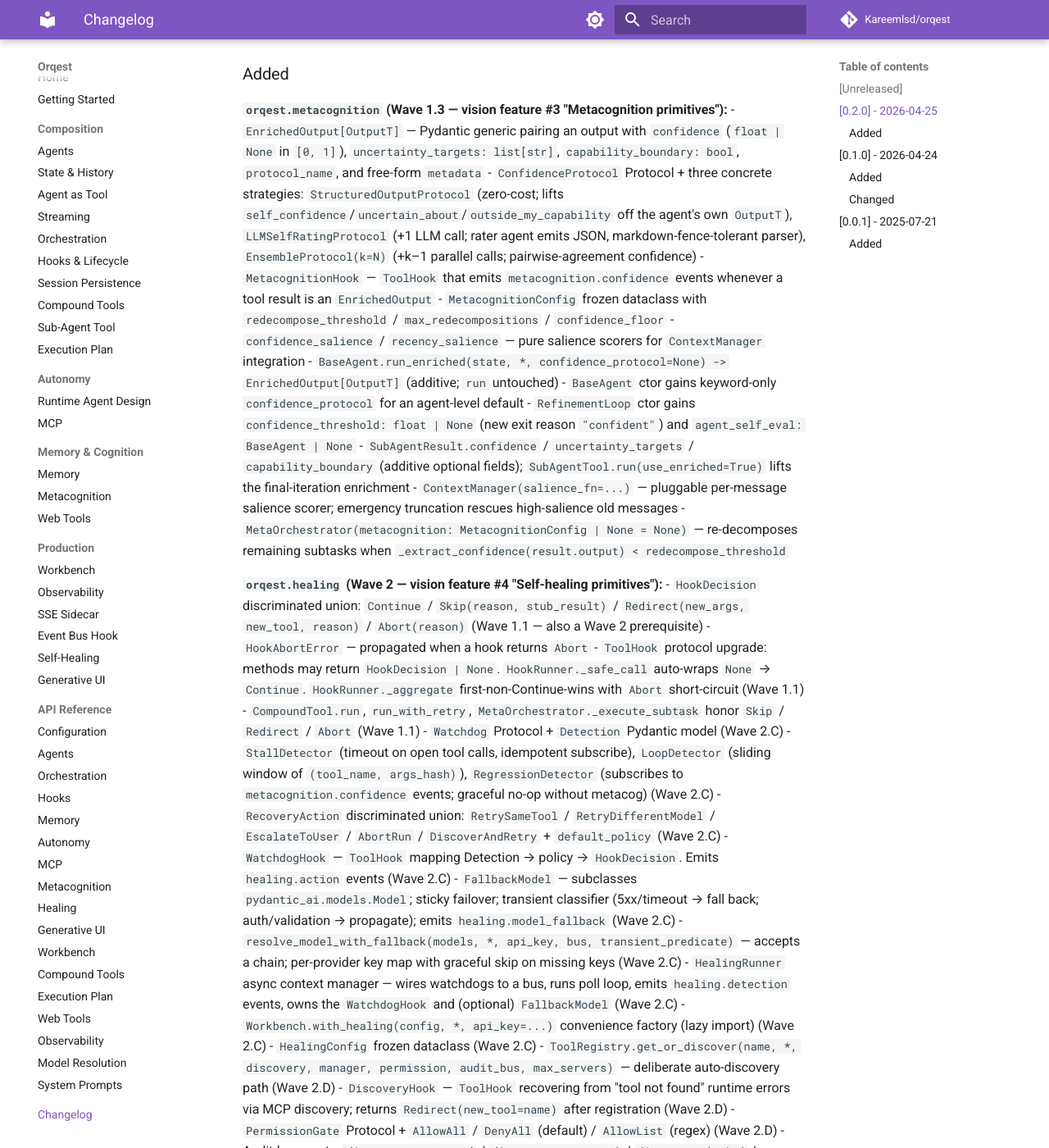
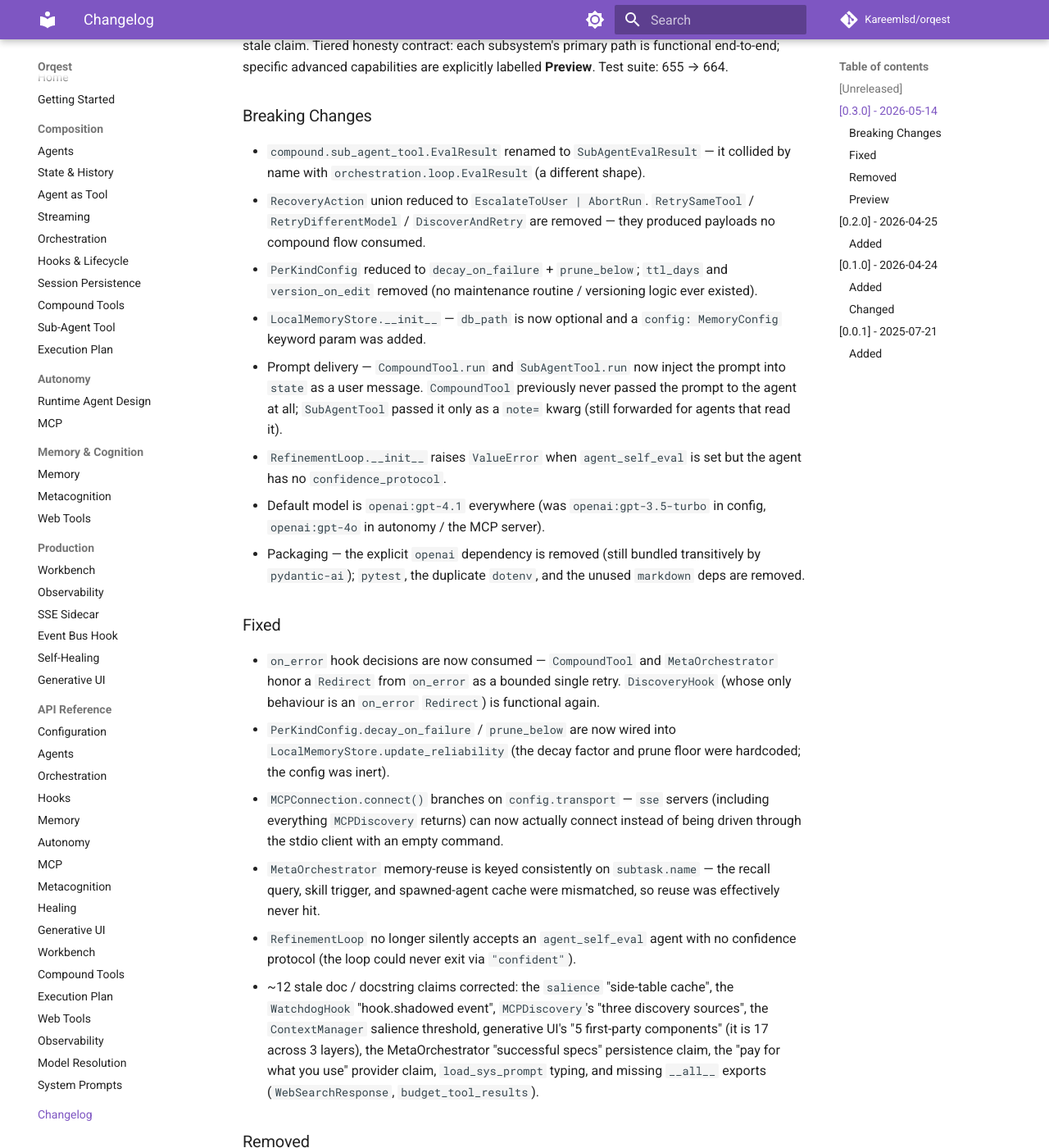
Before and after one commit to Kareemlsd/orqest, an MkDocs documentation site: the page built from docs/changelog.md, in a window 1280 px wide and 1400 px high, scrolled down 488 px. Shown: the whole window at 82% size. Built offline with MkDocs 1.6.1 and Material for MkDocs 9.7.7, drawn with Linux system fonts in a browser that asks for light colours; comment, search, counter and statistics services are not loaded; some of the changed text lies outside the part shown.

Commit message:
Reconcile: cut [0.3.0] CHANGELOG entry and bump version
Closes the reconcile pass.

- CHANGELOG.md + docs/changelog.md: [0.3.0] - 2026-05-14 entry with
  Breaking Changes / Fixed / Removed / Preview sections covering all of
  groups 1-3
- pyproject.toml: version 0.0.1 -> 0.3.0, resolving the long-standing
  pyproject-vs-CHANGELOG version contradiction
- CLAUDE.md / README.md / ROADMAP.md: version 0.0.1 -> 0.3.0, test count
  655 -> 664

664 tests pass; pyproject parses; no stray 0.0.1 / 655 in living docs.

Co-Authored-By: Claude Opus 4.7 (1M context) <noreply@anthropic.com>

```diff
--- a/docs/changelog.md
+++ b/docs/changelog.md
@@ -8,6 +8,45 @@ and this project adheres to [Semantic Versioning](https://semver.org/spec/v2.0.0
 ## [Unreleased]
 
 _(empty — ready for the next ship)_
+
+## [0.3.0] - 2026-05-14
+
+The reconcile pass. A contradiction audit found ~27 places where the code and the docs disagreed — most often an "intent layer" (configs, types, hooks) built ahead of the "effect layer" that consumes it. This release wires the cheap gaps, deletes the dead ones, and corrects every stale claim. Tiered honesty contract: each subsystem's primary path is functional end-to-end; specific advanced capabilities are explicitly labelled **Preview**. Test suite: 655 → 664.
+
+### Breaking Changes
+
+- `compound.sub_agent_tool.EvalResult` renamed to `SubAgentEvalResult` — it collided by name with `orchestration.loop.EvalResult` (a different shape).
+- `RecoveryAction` union reduced to `EscalateToUser | AbortRun`. `RetrySameTool` / `RetryDifferentModel` / `DiscoverAndRetry` are removed — they produced payloads no compound flow consumed.
+- `PerKindConfig` reduced to `decay_on_failure` + `prune_below`; `ttl_days` and `version_on_edit` removed (no maintenance routine / versioning logic ever existed).
+- `LocalMemoryStore.__init__` — `db_path` is now optional and a `config: MemoryConfig` keyword param was added.
+- Prompt delivery — `CompoundTool.run` and `SubAgentTool.run` now inject the prompt into `state` as a user message. `CompoundTool` previously never passed the prompt to the agent at all; `SubAgentTool` passed it only as a `note=` kwarg (still forwarded for agents that read it).
+- `RefinementLoop.__init__` raises `ValueError` when `agent_self_eval` is set but the agent has no `confidence_protocol`.
+- Default model is `openai:gpt-4.1` everywhere (was `openai:gpt-3.5-turbo` in config, `openai:gpt-4o` in autonomy / the MCP server).
+- Packaging — the explicit `openai` dependency is removed (still bundled transitively by `pydantic-ai`); `pytest`, the duplicate `dotenv`, and the unused `markdown` deps are removed.
+
+### Fixed
+
+- `on_error` hook decisions are now consumed — `CompoundTool` and `MetaOrchestrator` honor a `Redirect` from `on_error` as a bounded single retry. `DiscoveryHook` (whose only behaviour is an `on_error` `Redirect`) is functional again.
+- `PerKindConfig.decay_on_failure` / `prune_below` are now wired into `LocalMemoryStore.update_reliability` (the decay factor and prune floor were hardcoded; the config was inert).
+- `MCPConnection.connect()` branches on `config.transport` — `sse` servers (including everything `MCPDiscovery` returns) can now actually connect instead of being driven through the stdio client with an empty command.
+- `MetaOrchestrator` memory-reuse is keyed consistently on `subtask.name` — the recall query, skill trigger, and spawned-agent cache were mismatched, so reuse was effectively never hit.
+- `RefinementLoop` no longer silently accepts an `agent_self_eval` agent with no confidence protocol (the loop could never exit via `"confident"`).
+- ~12 stale doc / docstring claims corrected: the `salience` "side-table cache", the `WatchdogHook` "hook.shadowed event", `MCPDiscovery`'s "three discovery sources", the `ContextManager` salience threshold, generative UI's "5 first-party components" (it is 17 across 3 layers), the MetaOrchestrator "successful specs" persistence claim, the "pay for what you use" provider claim, `load_sys_prompt` typing, and missing `__all__` exports (`WebSearchResponse`, `budget_tool_results`).
+
+### Removed
+
+- `RetrySameTool`, `RetryDifferentModel`, `DiscoverAndRetry` recovery actions and the `healing.retry_initiated` event.
+- `HealingConfig.abort_on_unresolved_loop` — dead config flag, never read.
+- `MCPConfig.connection_timeout` — dead config field, never read.
+- `metacognition.protocol._SelfRating` — dead class, never referenced.
+- `PerKindConfig.ttl_days` / `version_on_edit` and the `_episodic_default` / `_procedural_default` factories.
+
+### Preview
+
+The following are accepted but not yet wired end-to-end, and are now labelled as such in their docstrings and concept docs:
+
+- `MemoryConfig.backend` / `supabase_*` / `embedding_*` — designed seams for a future pgvector backend and embedding-based retrieval.
+- `MCPDiscovery` online registry search — untested against live registries; `probe_wellknown` exists but is not wired into `search()`.
 
 ## [0.2.0] - 2026-04-25
 
--- a/pyproject.toml
+++ b/pyproject.toml
@@ -1,6 +1,6 @@
 [project]
 name = "orqest"
-version = "0.0.1"
+version = "0.3.0"
 description = "Building framework for scalable advanced agentic system using OOP"
 authors = [
   { name="Kareem El Sayed", email="k.elsayed@outlook.com" }
```
Also changed, not shown: .claude/ROADMAP.md (+1 -1 lines), CHANGELOG.md (+39 -0 lines), CLAUDE.md (+4 -4 lines), README.md (+1 -1 lines).
